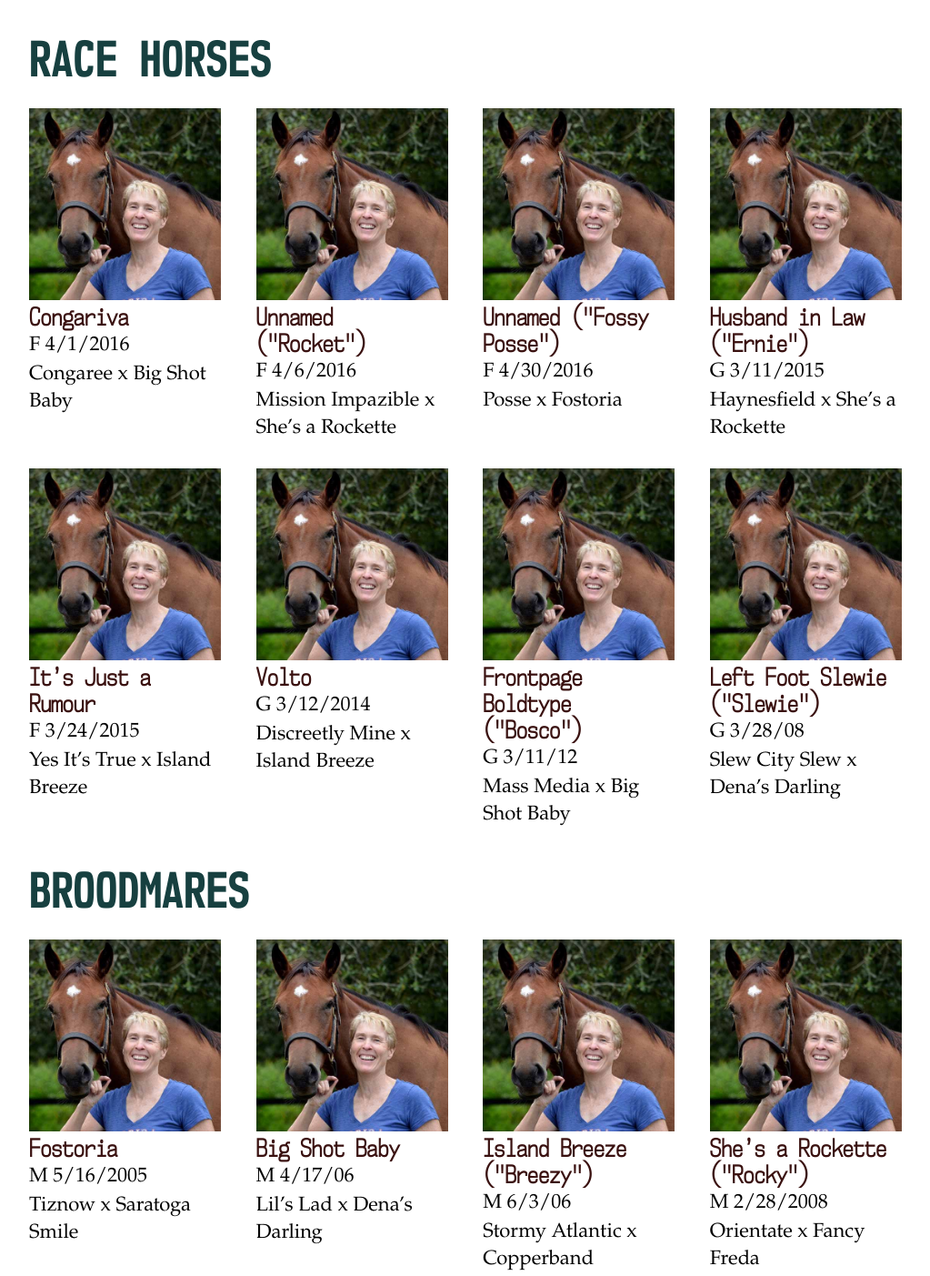
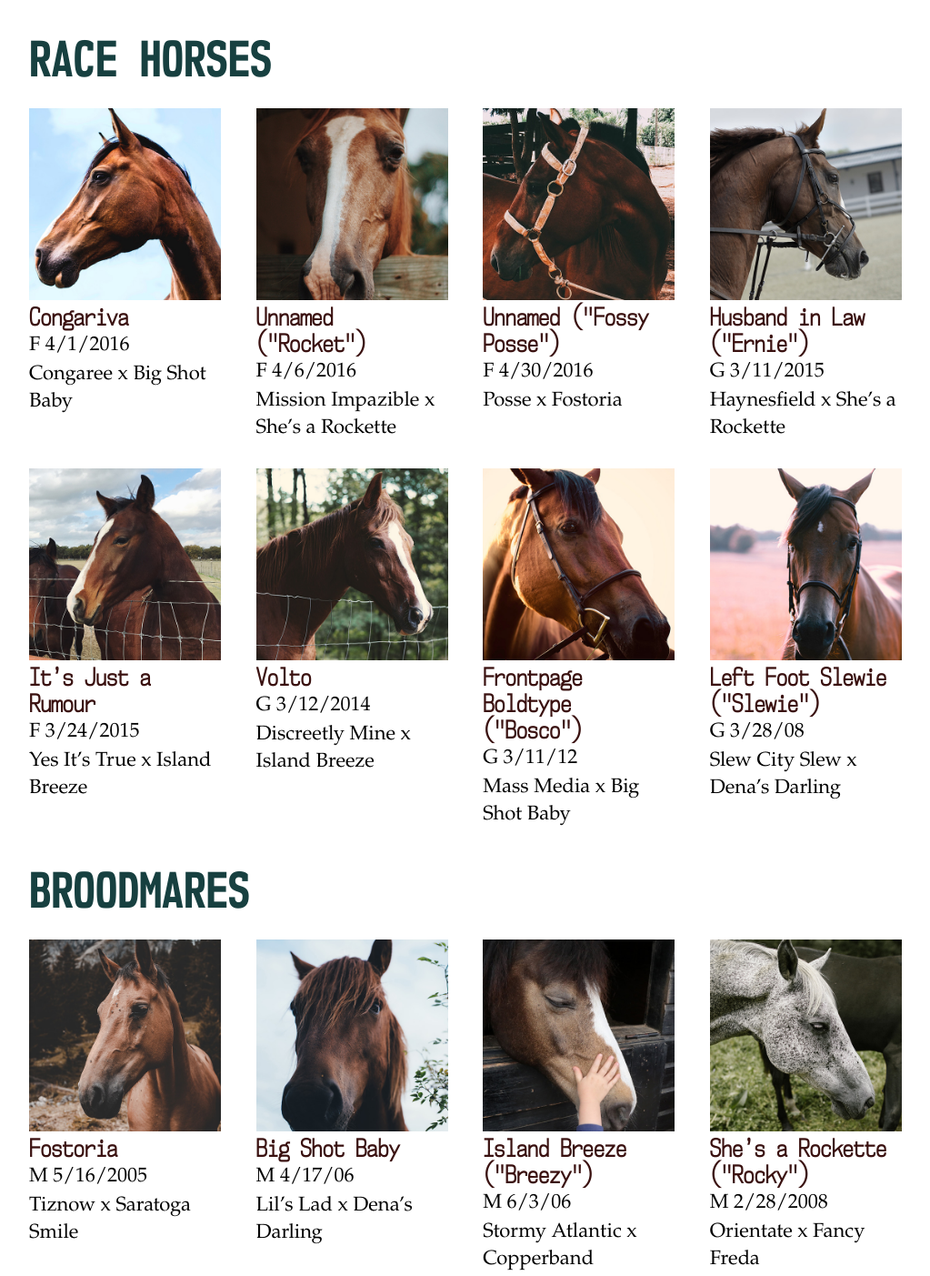
Before and after one commit to hannahpatrice/project_final3_helms_hannah, a plain HTML site: page team.html in a window 1280 px wide. Shown: the part 835-2238 px from the top of the page at 91% size, without its empty margins (128-1151 px from the left). Drawn offline with Linux system fonts and the light colour scheme.

Commit message:
Update team images and add jquery hover effect

```diff
--- a/js/main.js
+++ b/js/main.js
@@ -13,6 +13,15 @@ $(document).ready(function () {
         $(this).css({'opacity': 0.6});
     });
 
+// TEAM HOVER CHANGE
+
+    $('.bigger').mouseenter(function () {
+        $(this).css({'background-color': 'rgba(0, 128, 128, 0.65)', 'color': 'white', 'padding': '1%'});
+    });
+    $('.bigger').mouseleave(function () {
+        $(this).css({'background-color': 'white', 'color': 'black', 'padding': '0%'});
+    });
+
 //HOME PAGE TEXT EFFECTS
 
     $(function () {
--- a/team.html
+++ b/team.html
@@ -31,22 +31,22 @@
 		<h1>Big Shot Team</h1>
 		<h2 class="team">Ownership</h2>
 		<div class="team1">
-			<div class="bigger">
-				<img src="img/dad.jpg" alt="Georgette" />
+			<div class="bigger stu">
+				<img src="img/team/dad.jpg" alt="Georgette" />
 				<h3>Stuart Helms</h3>
 				<p>M 10/17/1962</p>
 				<p>Deane Helms x Barbara Helms</p>
 			</div>
 
 			<div class="bigger">
-				<img src="img/momheadshot.jpg" alt="Georgette" />
+				<img src="img/team/momheadshot.jpg" alt="Georgette" />
 				<h3>Georgette McCance</h3>
 				<p>F 3/17/1961</p>
 				<p>Lewis McCance x Patricia Dionne</p>
 			</div>
 
 			<div class="bigger">
-				<img src="img/momheadshot.jpg" alt="Georgette" />
+				<img src="img/team/notjohnny.jpg" alt="Georgette" />
 				<h3>John McCance</h3>
 				<p>M 4/12/1962</p>
 				<p>Lewis McCance x Patricia Dionne</p>
@@ -56,26 +56,26 @@
 		<h2 class="team">Race Horses</h2>
 		<div class="team1">
 			<div class="bigger">
-				<img src="img/momheadshot.jpg" alt="Georgette" />
+				<img src="img/team/horse1.jpg" alt="Georgette" />
 				<h3>Congariva</h3>
 				<p>F 4/1/2016</p>
 				<p>Congaree x Big Shot Baby</p>
 			</div>
 
 			<div class="bigger">
-				<img src="img/momheadshot.jpg" alt="Georgette" />
+				<img src="img/team/horse2.jpg" alt="Georgette" />
 				<h3>Unnamed ("Rocket")</h3>
 				<p>F 4/6/2016</p><p>Mission Impazible x She’s a Rockette</p>
 			</div>
 
 			<div class="bigger">
-				<img src="img/momheadshot.jpg" alt="Georgette" />
+				<img src="img/team/horse3.jpg" alt="Georgette" />
 				<h3>Unnamed ("Fossy Posse")</h3>
 				<p>F 4/30/2016</p><p>Posse x Fostoria</p>
 			</div>
 
 			<div class="bigger">
-				<img src="img/momheadshot.jpg" alt="Georgette" />
+				<img src="img/team/horse4.jpg" alt="Georgette" />
 				<h3>Husband in Law ("Ernie")</h3>
 				<p>G 3/11/2015</p><p>Haynesfield x She’s a Rockette</p>
 			</div>
@@ -83,25 +83,25 @@
 
 		<div class="team1">
 			<div class="bigger">
-				<img src="img/momheadshot.jpg" alt="Georgette" />
+				<img src="img/team/horse5.jpg" alt="Georgette" />
 				<h3>It’s Just a Rumour</h3>
 				<p>F 3/24/2015</p><p>Yes It’s True x Island Breeze</p>
 			</div>
 
 			<div class="bigger">
-				<img src="img/momheadshot.jpg" alt="Georgette" />
+				<img src="img/team/horse6.jpg" alt="Georgette" />
 				<h3>Volto</h3>
 				<p>G 3/12/2014</p><p>Discreetly Mine x Island Breeze</p>
 			</div>
 
 			<div class="bigger">
-				<img src="img/momheadshot.jpg" alt="Georgette" />
+				<img src="img/team/horse7.jpg" alt="Georgette" />
 				<h3>Frontpage Boldtype ("Bosco")</h3>
 				<p>G 3/11/12</p><p>Mass Media x Big Shot Baby</p>
 			</div>
 
 			<div class="bigger">
-				<img src="img/momheadshot.jpg" alt="Georgette" />
+				<img src="img/team/horse8.jpg" alt="Georgette" />
 				<h3>Left Foot Slewie ("Slewie")</h3>
 				<p>G 3/28/08</p><p>Slew City Slew x Dena’s Darling</p>
 			</div>
@@ -110,24 +110,24 @@
 		<h2 class="team">Broodmares</h2>
 		<div class="team1">
 			<div class="bigger">
-				<img src="img/momheadshot.jpg" alt="Georgette" />
+				<img src="img/team/horse9.jpg" alt="Georgette" />
 				<h3>Fostoria</h3>
 				<p>M 5/16/2005</p><p>Tiznow x Saratoga Smile</p>
 			</div>
 
 			<div class="bigger">
-				<img src="img/momheadshot.jpg" alt="Georgette" />
+				<img src="img/team/horse10.jpg" alt="Georgette" />
 				<h3>Big Shot Baby</h3>
 				<p>M 4/17/06</p><p>Lil’s Lad x Dena’s Darling</p>
 			</div>
 
 			<div class="bigger">
-				<img src="img/momheadshot.jpg" alt="Georgette" />
+				<img src="img/team/horse11.jpg" alt="Georgette" />
 				<h3>Island Breeze ("Breezy")</h3>
 				<p>M 6/3/06</p><p>Stormy Atlantic x Copperband</p>
 			</div>
 			<div class="bigger">
-				<img src="img/momheadshot.jpg" alt="Georgette" />
+				<img src="img/team/horse12.jpg" alt="Georgette" />
 				<h3>She’s a Rockette ("Rocky")</h3>
 				<p>M 2/28/2008</p><p>Orientate x Fancy Freda</p>
 			</div>
```
Also changed, not shown: img/team/dad.jpg (renamed from img/dad.jpg), img/team/horse1.jpg (added), img/team/horse10.jpg (added), img/team/horse11.jpg (added), img/team/horse12.jpg (added), img/team/horse2.jpg (added), img/team/horse3.jpg (added), img/team/horse4.jpg (added), img/team/horse5.jpg (added), img/team/horse6.jpg (added), img/team/horse7.jpg (added), img/team/horse8.jpg (added), img/team/horse9.jpg (added), img/team/momheadshot.JPG (renamed from img/momheadshot.JPG), 1 more files, 2 other files.
